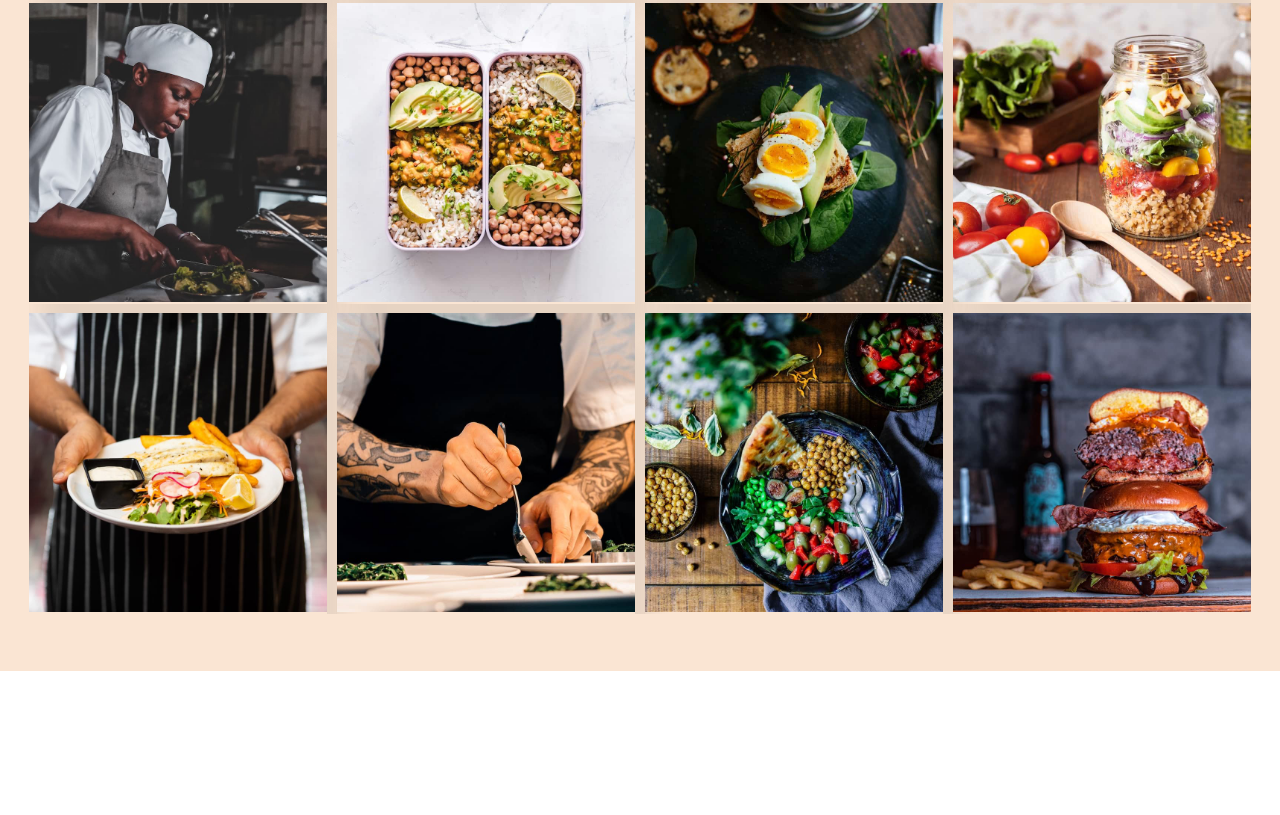
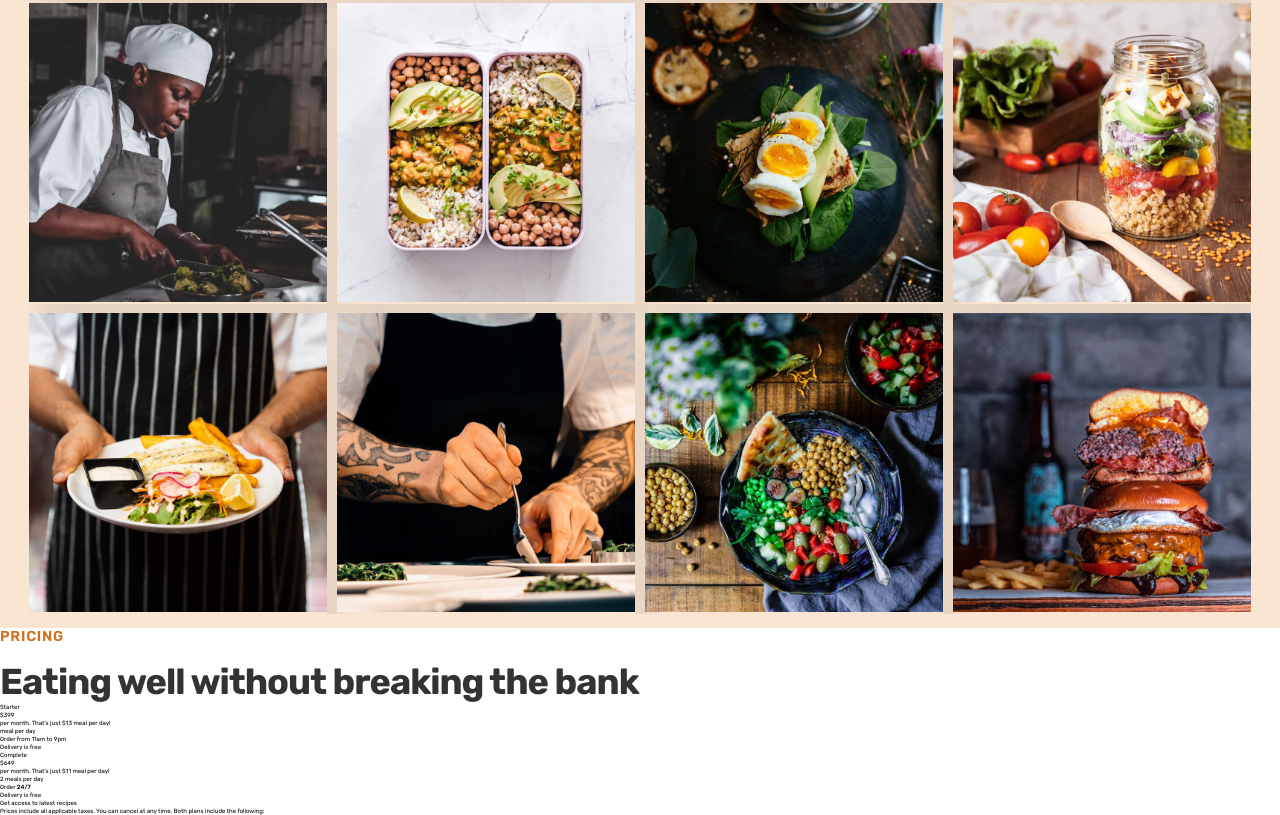
Before and after one commit to merickagustin/omnifood-website-project, a plain HTML site: page index.html in a window 1280 px wide. Shown: the part 8980-9795 px from the top of the page. Before the commit the page ends 9651 px from the top, so only its background shows below. Drawn offline with nearby package versions, Linux system fonts and the light colour scheme.

Commit message:
Add new Pricing section

```diff
--- a/css/style.css
+++ b/css/style.css
@@ -436,7 +436,7 @@ Line Height:
 
 /*****************TESTIMONIALS SECTION***********************/
 .testimonial-section {
-  padding: 4.8rem 2.4rem;
+  padding: 4.8rem 2.4rem 1.2rem 2.4rem;
   background-color: #fae5d3;
 }
 
--- a/index.html
+++ b/index.html
@@ -508,5 +508,46 @@
         </div>
       </div>
     </section>
+    <section class="pricing-section">
+      <div class="container">
+        <span class="subheading">Pricing</span>
+        <h2 class="secondary-heading">Eating well without breaking the bank</h2>
+        <div class="pricing-container">
+          <div class="basic-price">
+            <p class="plan-header">Starter</p>
+            <p class="plan-price">$399</p>
+            <p class="plan-description">
+              per month. That's just $13 meal per day!
+            </p>
+            <ul class="plan-benefits">
+              <li class="plan-benefit"><span> meal per day</span></li>
+              <li class="plan-benefit"><span>Order from 11am to 9pm</span></li>
+              <li class="plan-benefit"><span>Delivery is free</span></li>
+            </ul>
+          </div>
+          <div class="complete-price">
+            <p class="plan-header">Complete</p>
+            <p class="plan-price">$649</p>
+            <p class="plan-description">
+              per month. That's just $11 meal per day!
+            </p>
+            <ul class="plan-benefits">
+              <li class="plan-benefit"><span>2 meals per day</span></li>
+              <li class="plan-benefit">
+                <span>Order <strong>24/7</strong></span>
+              </li>
+              <li class="plan-benefit"><span>Delivery is free</span></li>
+              <li class="plan-benefit">
+                <span>Get access to latest recipes</span>
+              </li>
+            </ul>
+          </div>
+        </div>
+        <div class="plan-details">
+          Prices include all applicable taxes. You can cancel at any time. Both
+          plans include the following:
+        </div>
+      </div>
+    </section>
   </body>
 </html>
```
